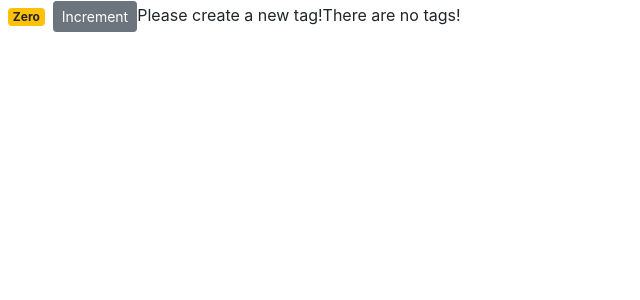
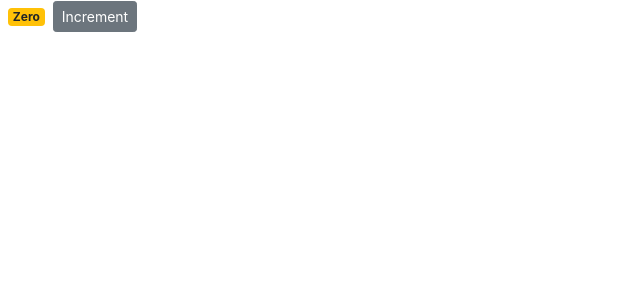
Before and after one commit to NicholasthedevJacobs/react-counter-app, a React (Create React App) app: page / in a window 1280 px wide. Shown: the top 300 px of the page, without its empty margins (0-640 px from the left). Built offline with nearby package versions, Linux system fonts and the light colour scheme.

Commit message:
Fixed an error where I was using code that looked for the length of an array that was undefined.  Added the logic to the handleIncrement method, using setState.

```diff
--- a/src/components/counter.jsx
+++ b/src/components/counter.jsx
@@ -3,7 +3,6 @@ import React, { Component } from 'react';
 class Counter extends Component {
     state = {
         count: 0,
-        tags: []
     };
 
     // constructor(){
@@ -12,8 +11,8 @@ class Counter extends Component {
     // }
 
     handleIncrement = () =>{
-        console.log('Increment Clicked', this);
-    }
+        this.setState({ count: this.state.count + 1 });
+    };
 
     renderTags() {
         if (this.state.tags.length === 0) return 'There are no tags!';
@@ -33,8 +32,7 @@ class Counter extends Component {
             >
                 Increment
             </button>
-            { this.state.tags.length === 0 && 'Please create a new tag!' }
-            { this.renderTags() }
+
         </div>
         );
     }
```
Also changed, not shown: 1 other file (tests, documents, lock files or other folders).
